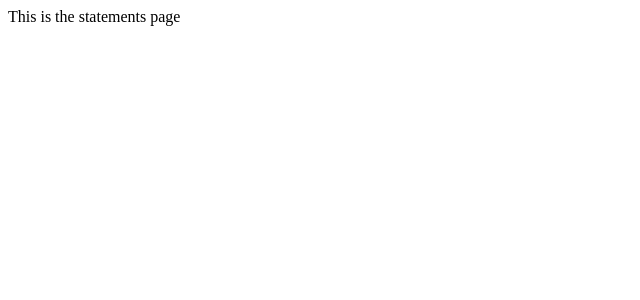
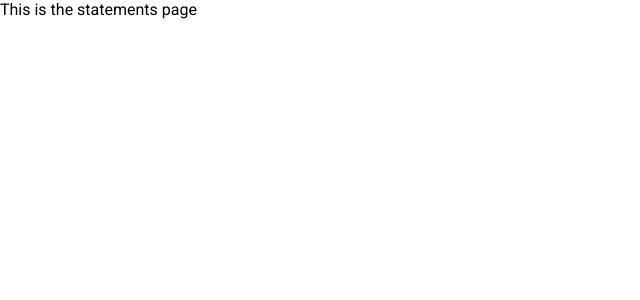
Before and after one commit to rorystandley/statement-angular, an Angular app: page /statements in a window 1280 px wide. Shown: the top 300 px of the page, without its empty margins (0-640 px from the left). Built offline with nearby package versions, Linux system fonts and the light colour scheme; no server answers.

Commit message:
Adding angular material

```diff
--- a/angular.json
+++ b/angular.json
@@ -27,6 +27,7 @@
               "src/assets"
             ],
             "styles": [
+              "./node_modules/@angular/material/prebuilt-themes/deeppurple-amber.css",
               "src/styles.scss"
             ],
             "scripts": []
@@ -83,6 +84,7 @@
             "tsConfig": "src/tsconfig.spec.json",
             "karmaConfig": "src/karma.conf.js",
             "styles": [
+              "./node_modules/@angular/material/prebuilt-themes/deeppurple-amber.css",
               "src/styles.scss"
             ],
             "scripts": [],
--- a/package.json
+++ b/package.json
@@ -12,10 +12,12 @@
   "private": true,
   "dependencies": {
     "@angular/animations": "~7.1.0",
+    "@angular/cdk": "~8.2.1",
     "@angular/common": "~7.1.0",
     "@angular/compiler": "~7.1.0",
     "@angular/core": "~7.1.0",
     "@angular/forms": "~7.1.0",
+    "@angular/material": "^8.2.1",
     "@angular/platform-browser": "~7.1.0",
     "@angular/platform-browser-dynamic": "~7.1.0",
     "@angular/router": "~7.1.0",
--- a/src/app/app.module.ts
+++ b/src/app/app.module.ts
@@ -4,6 +4,7 @@
 import { AppRoutingModule } from './app-routing.module';
 import { AppComponent } from './app.component';
 import { SharedCoreModule } from './core/core.module';
+import { BrowserAnimationsModule } from '@angular/platform-browser/animations';
 
 @NgModule( {
 	declarations: [
@@ -12,7 +13,8 @@
 	imports: [
 		BrowserModule,
 		AppRoutingModule,
-		SharedCoreModule
+		SharedCoreModule,
+		BrowserAnimationsModule
 	],
 	providers: [],
 	bootstrap: [ AppComponent ]
--- a/src/index.html
+++ b/src/index.html
@@ -7,6 +7,8 @@
 
     <meta name="viewport" content="width=device-width, initial-scale=1">
     <link rel="icon" type="image/x-icon" href="favicon.ico">
+    <link href="https://fonts.googleapis.com/css?family=Roboto:300,400,500&display=swap" rel="stylesheet">
+    <link href="https://fonts.googleapis.com/icon?family=Material+Icons" rel="stylesheet">
 </head>
 <body>
 <app-root></app-root>
--- a/src/styles.scss
+++ b/src/styles.scss
@@ -1 +1,4 @@
 /* You can add global styles to this file, and also import other style files */
+
+html, body { height: 100%; }
+body { margin: 0; font-family: Roboto, "Helvetica Neue", sans-serif; }
```
Also changed, not shown: 1 other file (tests, documents, lock files or other folders).
